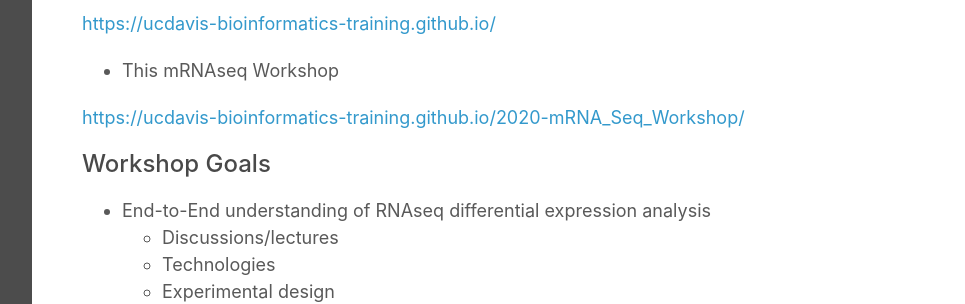
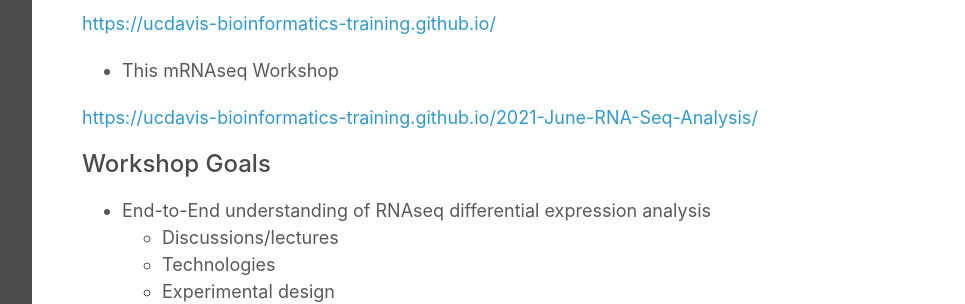
Before and after one commit to ucdavis-bioinformatics-training/2021-June-RNA-Seq-Analysis, a Jekyll site: the page built from base/welcome.md, in a window 1280 px wide. Shown: the part 2016-2320 px from the top of the page, without its empty margins (268-1233 px from the left). Built offline with Jekyll 4.4.1, drawn with Linux system fonts in a browser that asks for light colours; our own code applies the rules of GitHub Pages for plain Markdown files; some of the changed lines change nothing that is shown.

Commit message:
fixed link to repo

```diff
--- a/base/welcome.md
+++ b/base/welcome.md
@@ -27,7 +27,7 @@ Workshop materials are all posted on github, and publicly available
 
 * This mRNAseq Workshop
 
-[https://ucdavis-bioinformatics-training.github.io/2020-mRNA_Seq_Workshop/](https://ucdavis-bioinformatics-training.github.io/2021-June-RNA-Seq-Analysis/)
+[https://ucdavis-bioinformatics-training.github.io/2021-June-RNA-Seq-Analysis/](https://ucdavis-bioinformatics-training.github.io/2021-June-RNA-Seq-Analysis/)
 
 ### Workshop Goals
 
```
